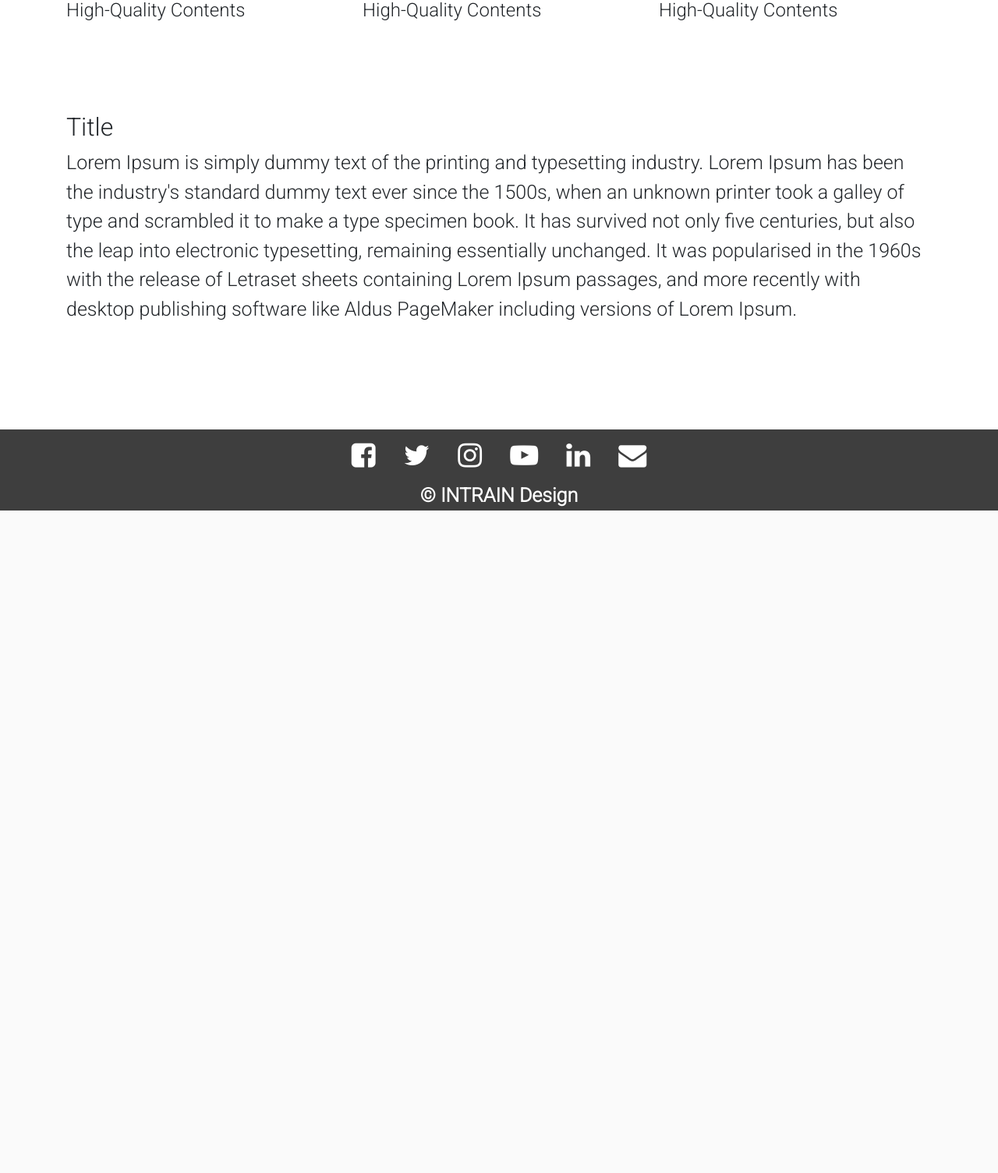
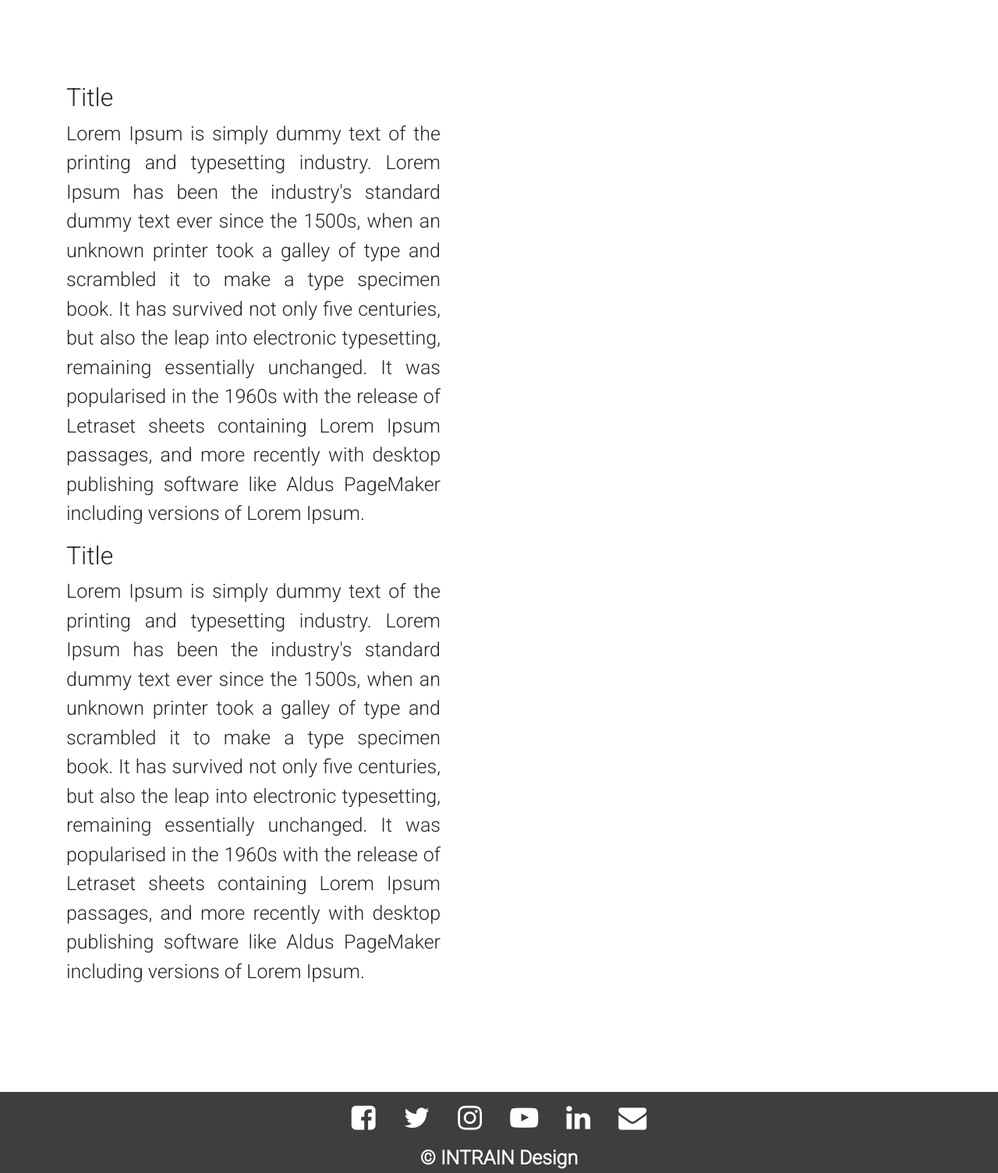
Before and after one commit to Aiden181/Intrain, a PHP site: page /Intrain.html in a window 1280 px wide; the page is wider, and only the part inside the window is pictured. Shown: the part 666-2171 px from the top of that part at 78% size. Before the commit the page ends 1321 px from the top of that part, so only its background shows below. Run offline with PHP 8.4, Linux system fonts and the light colour scheme.

Commit message:
Content Update

```diff
--- a/Intrain.html
+++ b/Intrain.html
@@ -10,13 +10,12 @@
     <link rel="stylesheet" href="https://cdnjs.cloudflare.com/ajax/libs/font-awesome/5.15.0/css/all.min.css">
     <link rel="stylesheet" href="style.css" type="text/css">
     <link rel="preconnect" href="https://fonts.gstatic.com">
-    <link href="https://fonts.googleapis.com/css2?family=Roboto:wght@300&display=swap" rel="stylesheet" <title>Intrain
+    <link href="https://fonts.googleapis.com/css2?family=Roboto:wght@300&display=swap" rel="stylesheet" <title>
     <link rel="stylesheet" href="https://cdnjs.cloudflare.com/ajax/libs/font-awesome/4.7.0/css/font-awesome.min.css">
     </title>
 </head>
 
 <body>
-
     <!--Jumbotron-->
     <div class="jumbotron jumbotron-fluid">
         <div class="container">
@@ -70,15 +69,35 @@
     </div>
 
     <!--Section two-->
-    <div class="container-sm" id="section-two">
-        <h2>Title</h2>
-        <p class="content">Lorem Ipsum is simply dummy text of the printing and typesetting industry. Lorem Ipsum has been the
-            industry's standard dummy text ever since the 1500s, when an unknown printer took a galley of type and
-            scrambled it to make a type specimen book. It has survived not only five centuries, but also the leap into
-            electronic typesetting, remaining essentially unchanged. It was popularised in the 1960s with the release of
-            Letraset sheets containing Lorem Ipsum passages, and more recently with desktop publishing software like
-            Aldus PageMaker including versions of Lorem Ipsum.</p>
-    </div>
+    <section>
+        <div class="container-sm" id="left-content">
+            <h2>Title</h2>
+            <p>Lorem Ipsum is simply dummy text of the printing and typesetting industry. Lorem Ipsum
+                has been the
+                industry's standard dummy text ever since the 1500s, when an unknown printer took a galley of type and
+                scrambled it to make a type specimen book. It has survived not only five centuries, but also the leap
+                into
+                electronic typesetting, remaining essentially unchanged. It was popularised in the 1960s with the
+                release of
+                Letraset sheets containing Lorem Ipsum passages, and more recently with desktop publishing software like
+                Aldus PageMaker including versions of Lorem Ipsum.</p>
+        </div>
+    </section>
+
+    <section>
+        <div class="container-sm" id="right-content">
+            <h2>Title</h2>
+            <p>Lorem Ipsum is simply dummy text of the printing and typesetting industry. Lorem Ipsum
+                has been the
+                industry's standard dummy text ever since the 1500s, when an unknown printer took a galley of type and
+                scrambled it to make a type specimen book. It has survived not only five centuries, but also the leap
+                into
+                electronic typesetting, remaining essentially unchanged. It was popularised in the 1960s with the
+                release of
+                Letraset sheets containing Lorem Ipsum passages, and more recently with desktop publishing software like
+                Aldus PageMaker including versions of Lorem Ipsum.</p>
+        </div>
+    </section>
 
     <!--Footer-->
     <footer class="wrapper">
--- a/Style.css
+++ b/Style.css
@@ -35,10 +35,24 @@
 }
 
 /*Major Content*/
-#section-two{
+#left-content{
     position: relative;
     top: 300px;
-    display: block;
+}
+
+#left-content p, h2{
+    width: 480px;
+    text-align: justify;
+}
+
+#right-content{
+    position: relative;
+    top: 300px;
+}
+
+#right-content p, h2{
+    width: 480px;
+    text-align: justify;
 }
 
 /*Footer Section */
```
Also changed, not shown: 1 other file.
